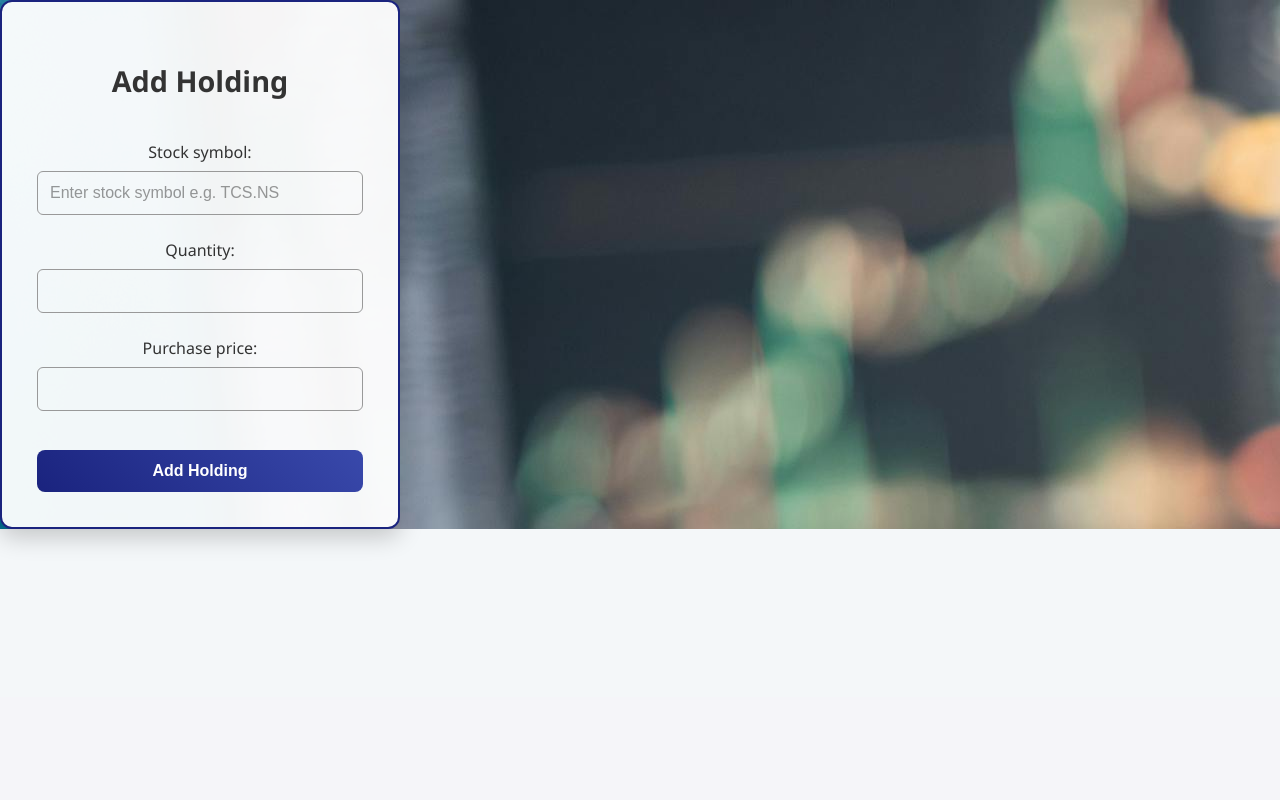
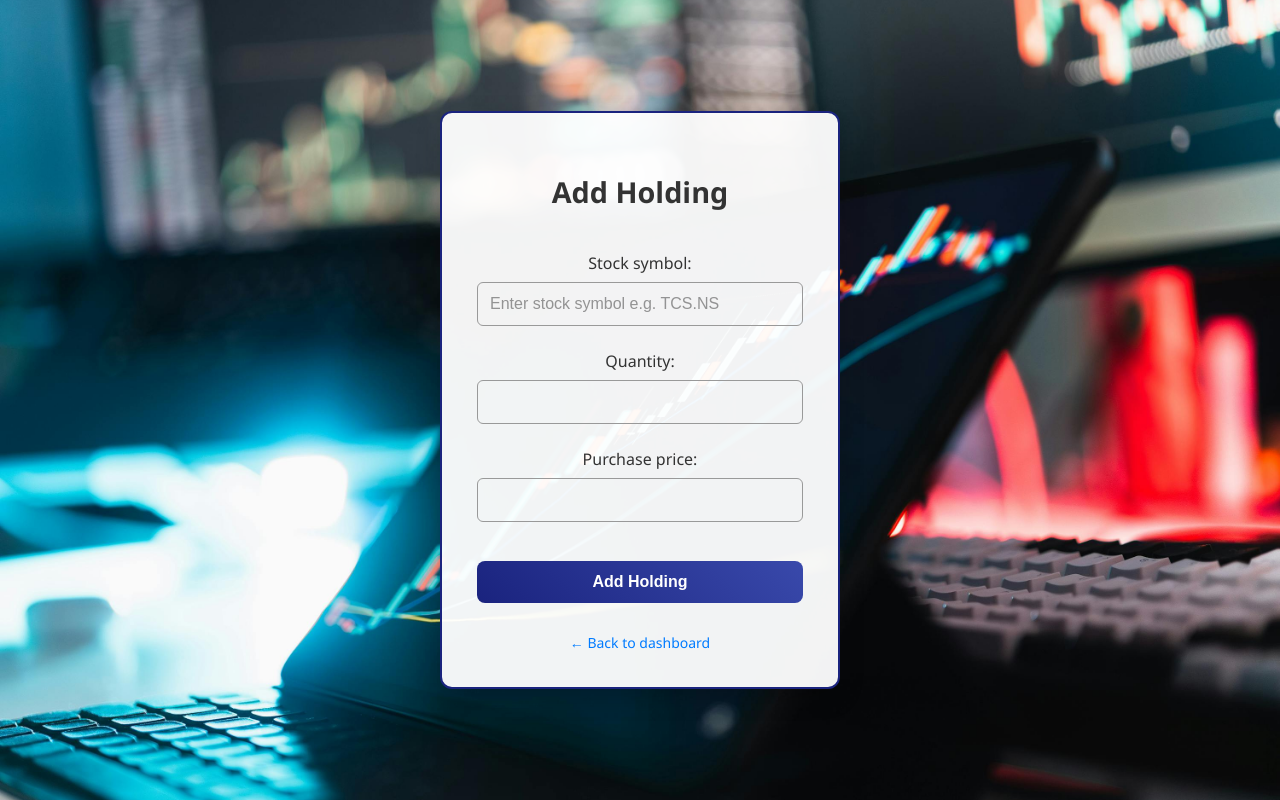
Before and after one commit to Mayank14-03/stock_portfolio_project, a Django app: page /add/ in a window 1280 px wide. Shown: the part 103-903 px from the top of the page. Before the commit the page ends 649 px from the top, so only its background shows below. Run offline with Django 5.2, Linux system fonts and the light colour scheme; the visitor is signed in with stand-in values (Sample User, id 1).

Commit message:
Update styles and holding pages

```diff
--- a/portfolio/static/portfolio/css/styles.css
+++ b/portfolio/static/portfolio/css/styles.css
@@ -308,6 +308,18 @@ tbody tr:hover { background: rgba(0,0,0,0.07); transition: 0.2s; }
     border-radius: 6px;
 }
 
+/* ========= Edit Holding Page Centering ========= */
+.center-wrapper {
+    min-height: calc(100vh - 70px); /* subtract navbar height if needed */
+    display: flex;
+    justify-content: center;
+    align-items: center;
+    padding: 2rem;
+}
+.center-wrapper .form-container {
+    margin: 0; /* remove any default margin for perfect centering */
+}
+
 /* ========= Responsive ========= */
 @media (max-width: 992px) {
     .cards-container { flex-direction: column; gap: 15px; }
--- a/portfolio/templates/portfolio/add_holding.html
+++ b/portfolio/templates/portfolio/add_holding.html
@@ -4,25 +4,30 @@
 {% block title %}Add Holding{% endblock %}
 
 {% block content %}
-<div class="form-page" style="background-image: url('{% static 'portfolio/images/add-holding-bg.jpg' %}');">
-    <div class="form-container">
-        <h2>Add Holding</h2>
+<div class="add-holding-page">
+  <div class="form-container" role="main" aria-labelledby="addHoldingHeading">
+    <h2 id="addHoldingHeading">Add Holding</h2>
 
-        <!-- Display Django messages -->
     {% if messages %}
-            <div class="messages">
+      <div class="messages" aria-live="polite">
         {% for message in messages %}
           <p class="message {{ message.tags }}">{{ message }}</p>
         {% endfor %}
       </div>
     {% endif %}
 
-        <!-- Add Holding Form -->
-        <form method="post" action="{% url 'portfolio:add_holding' %}" class="styled-form">
+    <form method="post" action="{% url 'portfolio:add_holding' %}" class="styled-form" novalidate>
       {% csrf_token %}
+      <div class="form-fields">
         {{ form.as_p }}
+      </div>
+
       <button type="submit" class="btn-submit">Add Holding</button>
     </form>
+
+    <div class="extra-links">
+      <a href="{% url 'portfolio:dashboard' %}">← Back to dashboard</a>
+    </div>
   </div>
 </div>
 {% endblock %}
--- a/portfolio/templates/portfolio/edit_holding.html
+++ b/portfolio/templates/portfolio/edit_holding.html
@@ -2,6 +2,8 @@
 {% block title %}Edit Holding{% endblock %}
 
 {% block content %}
+<!-- Full-page flex wrapper for perfect centering -->
+<div class="center-wrapper">
     <div class="form-container">
         <h2>Edit Holding</h2>
         <form method="post">
@@ -10,4 +12,5 @@
             <button type="submit" class="btn-submit">Save Changes</button>
         </form>
     </div>
+</div>
 {% endblock %}
```
Lines whose indentation alone changed are shown as unchanged.
